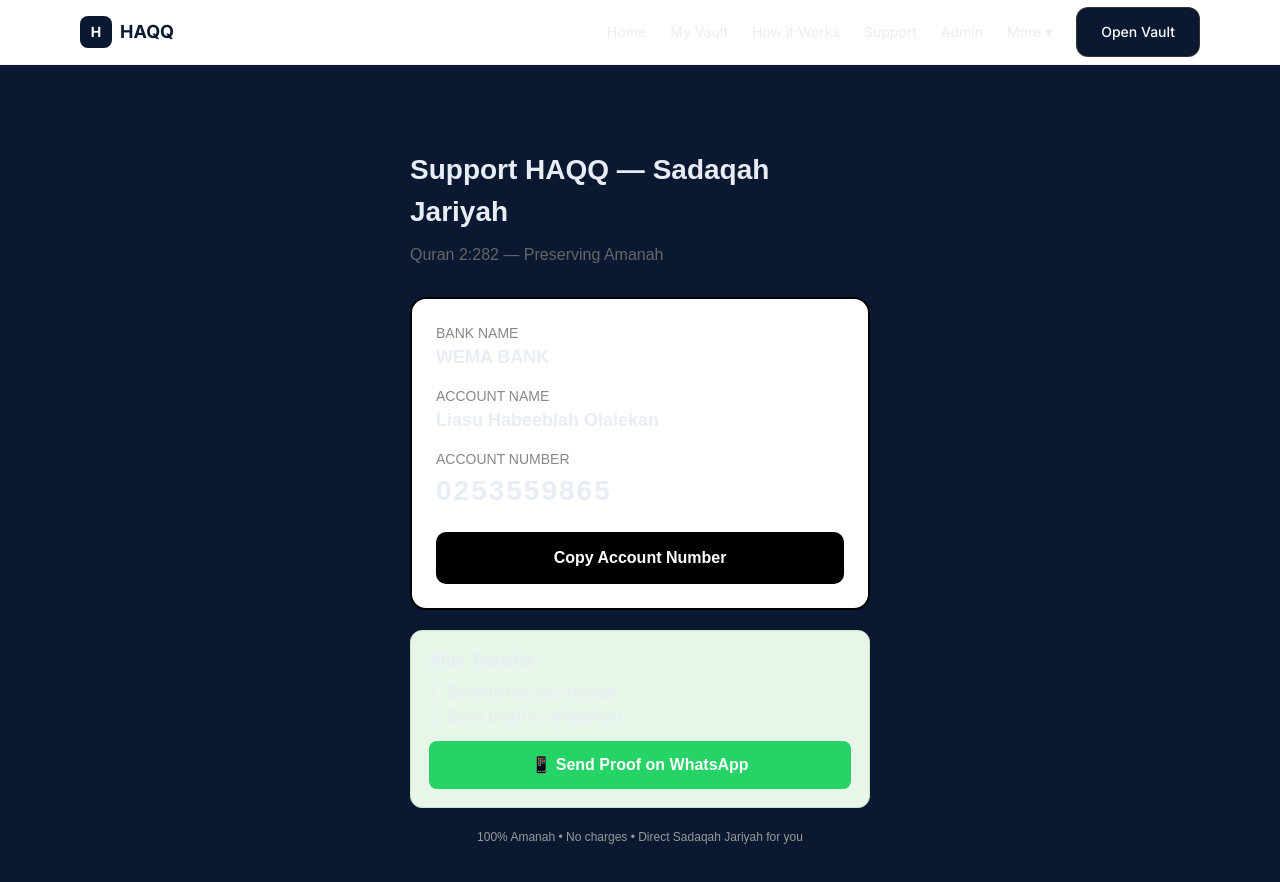
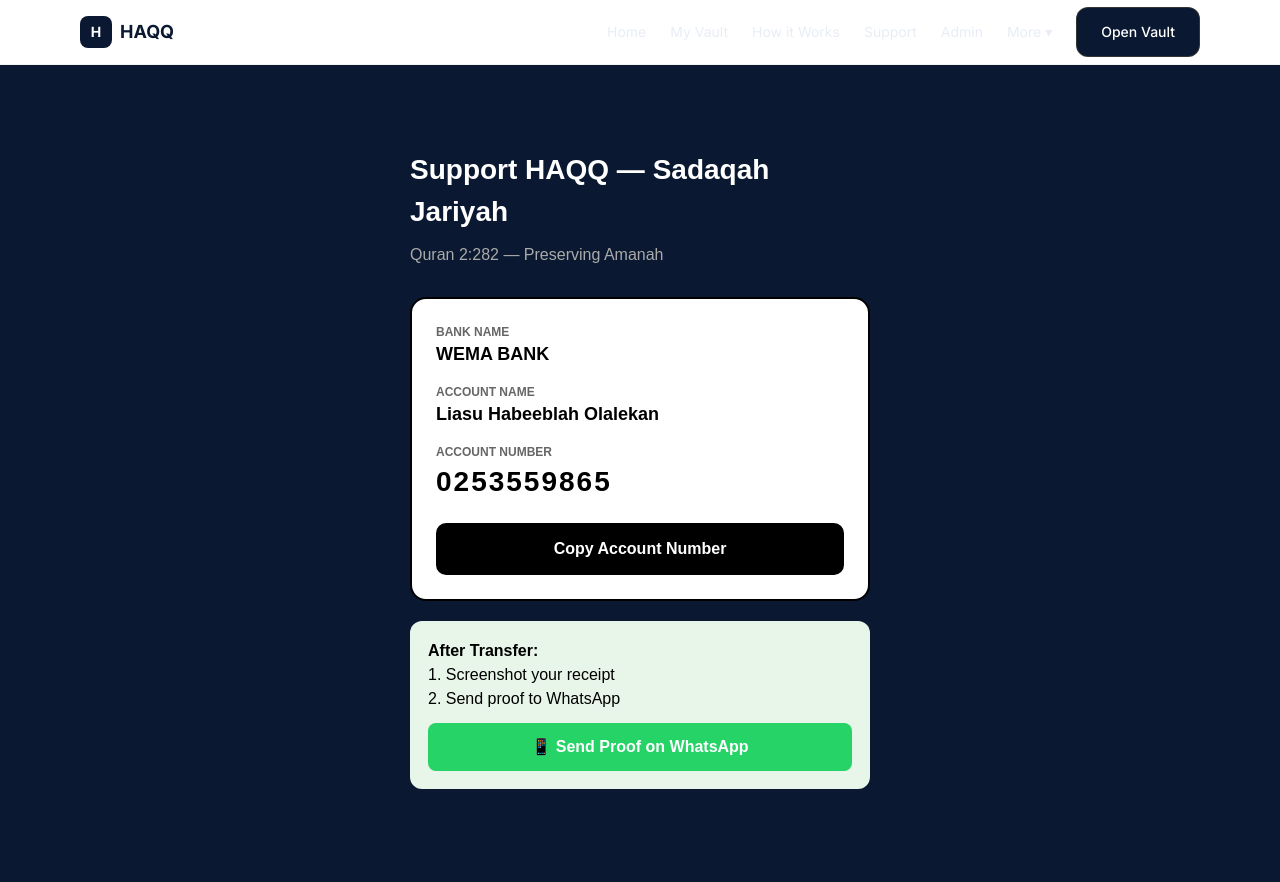
Before and after one commit to Habeebullahi7/Haqq-Vault, a Next.js app: page /donate in a window 1280 px wide. Shown: the top 882 px of the page. Built offline with nearby package versions, Linux system fonts and the light colour scheme.

Commit message:
Update styles and colors in donate page

```diff
--- a/app/donate/page.tsx
+++ b/app/donate/page.tsx
@@ -14,37 +14,35 @@
   }
 
   return(
-    <div style={{maxWidth: 500, margin: "40px auto", padding: 20, fontFamily: "sans-serif"}}>
-      <h1 style={{fontSize: 28, fontWeight: "bold"}}>Support HAQQ — Sadaqah Jariyah</h1>
-      <p style={{marginTop: 10, color: "#666"}}>Quran 2:282 — Preserving Amanah</p>
+    <div style={{maxWidth: 500, margin: "40px auto", padding: 20, fontFamily: "sans-serif", color: "#000"}}>
+      <h1 style={{fontSize: 28, fontWeight: "bold", color: "#fff"}}>Support HAQQ — Sadaqah Jariyah</h1>
+      <p style={{marginTop: 10, color: "#aaa"}}>Quran 2:282 — Preserving Amanah</p>
 
-      <div style={{marginTop: 30, border: "2px solid #000", borderRadius: 16, padding: 24, background: "#fff"}}>
-        <p style={{fontSize: 14, color: "#888"}}>BANK NAME</p>
-        <p style={{fontWeight: "bold", fontSize: 18}}>{bank}</p>
+      <div style={{marginTop: 30, border: "2px solid #000", borderRadius: 16, padding: 24, background: "#ffffff"}}>
+        <p style={{fontSize: 12, color: "#666", fontWeight: "bold"}}>BANK NAME</p>
+        <p style={{fontWeight: "bold", fontSize: 18, color: "#000"}}>{bank}</p>
 
-        <p style={{fontSize: 14, color: "#888", marginTop: 15}}>ACCOUNT NAME</p>
-        <p style={{fontWeight: "bold", fontSize: 18}}>{name}</p>
+        <p style={{fontSize: 12, color: "#666", fontWeight: "bold", marginTop: 15}}>ACCOUNT NAME</p>
+        <p style={{fontWeight: "bold", fontSize: 18, color: "#000"}}>{name}</p>
 
-        <p style={{fontSize: 14, color: "#888", marginTop: 15}}>ACCOUNT NUMBER</p>
-        <p style={{fontWeight: "bold", fontSize: 28, letterSpacing: 2}}>{acct}</p>
+        <p style={{fontSize: 12, color: "#666", fontWeight: "bold", marginTop: 15}}>ACCOUNT NUMBER</p>
+        <p style={{fontWeight: "bold", fontSize: 28, letterSpacing: 2, color: "#000"}}>{acct}</p>
 
-        <button onClick={copy} style={{marginTop: 20, padding: "14px 20px", background: "black", color: "white", borderRadius: 10, width: "100%", fontSize: 16, fontWeight: "bold", cursor: "pointer"}}>
+        <button onClick={copy} style={{marginTop: 20, padding: "14px 20px", background: "black", color: "white", borderRadius: 10, width: "100%", fontSize: 16, fontWeight: "bold"}}>
           {copied ? "Copied! ✅" : "Copy Account Number"}
         </button>
       </div>
 
-      <div style={{marginTop: 20, padding: 18, background: "#e8f5e9", borderRadius: 12, border: "1px solid #c8e6c9"}}>
-        <p style={{fontWeight: "bold"}}>After Transfer:</p>
-        <p style={{marginTop: 8}}>1. Screenshot your receipt</p>
-        <p>2. Send proof to WhatsApp</p>
-        <a href="https://wa.me/2347041935986?text=Salam!%20I%20just%20supported%20HAQQ%20with%20Sadaqah.%20Here%20is%20my%20receipt"
+      <div style={{marginTop: 20, padding: 18, background: "#e8f5e9", borderRadius: 12}}>
+        <p style={{fontWeight: "bold", color: "#000"}}>After Transfer:</p>
+        <p style={{color: "#000"}}>1. Screenshot your receipt</p>
+        <p style={{color: "#000"}}>2. Send proof to WhatsApp</p>
+        <a href="https://wa.me/2347041935986?text=Salam!%20I%20just%20supported%20HAQQ"
            target="_blank"
            style={{display: "block", marginTop: 12, padding: "12px", background: "#25D366", color: "white", textAlign: "center", borderRadius: 8, fontWeight: "bold", textDecoration: "none"}}>
           📱 Send Proof on WhatsApp
         </a>
       </div>
-
-      <p style={{marginTop: 20, fontSize: 12, color: "#999", textAlign: "center"}}>100% Amanah • No charges • Direct Sadaqah Jariyah for you</p>
     </div>
   )
 }
```
